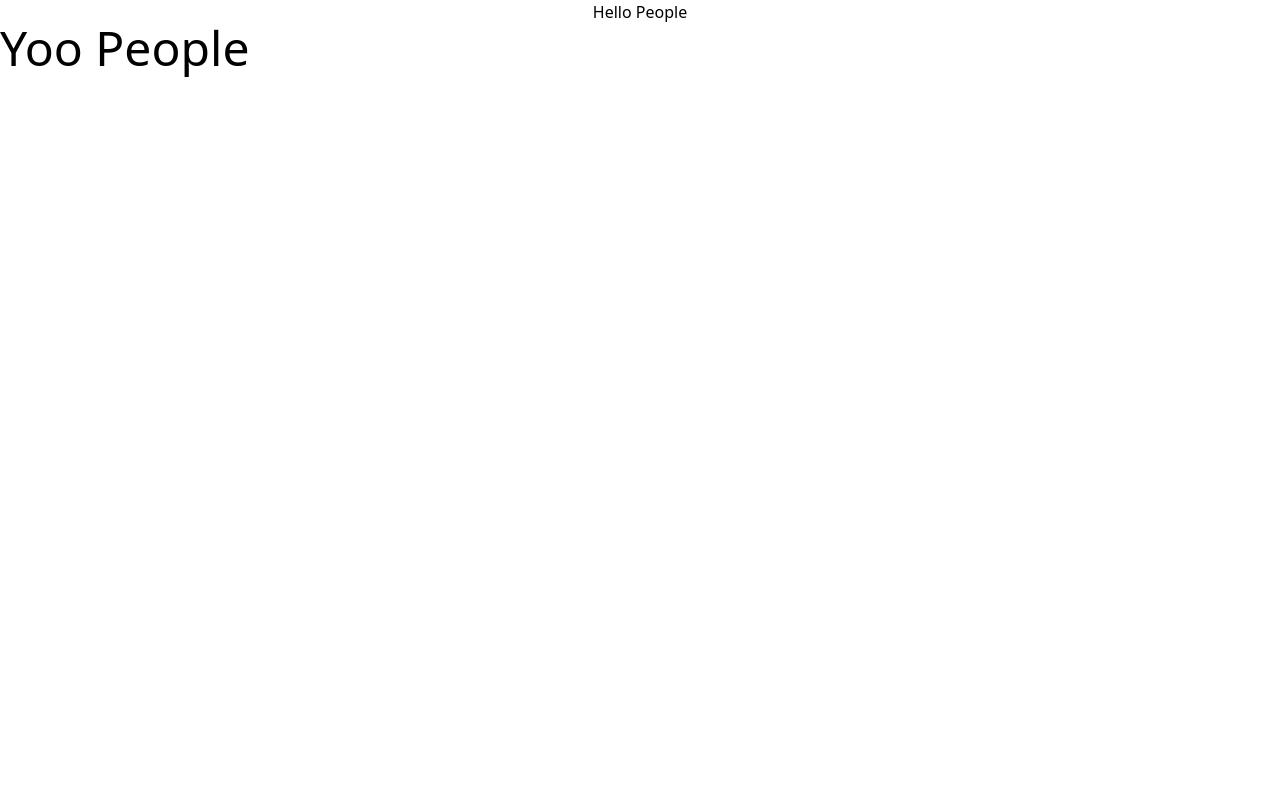
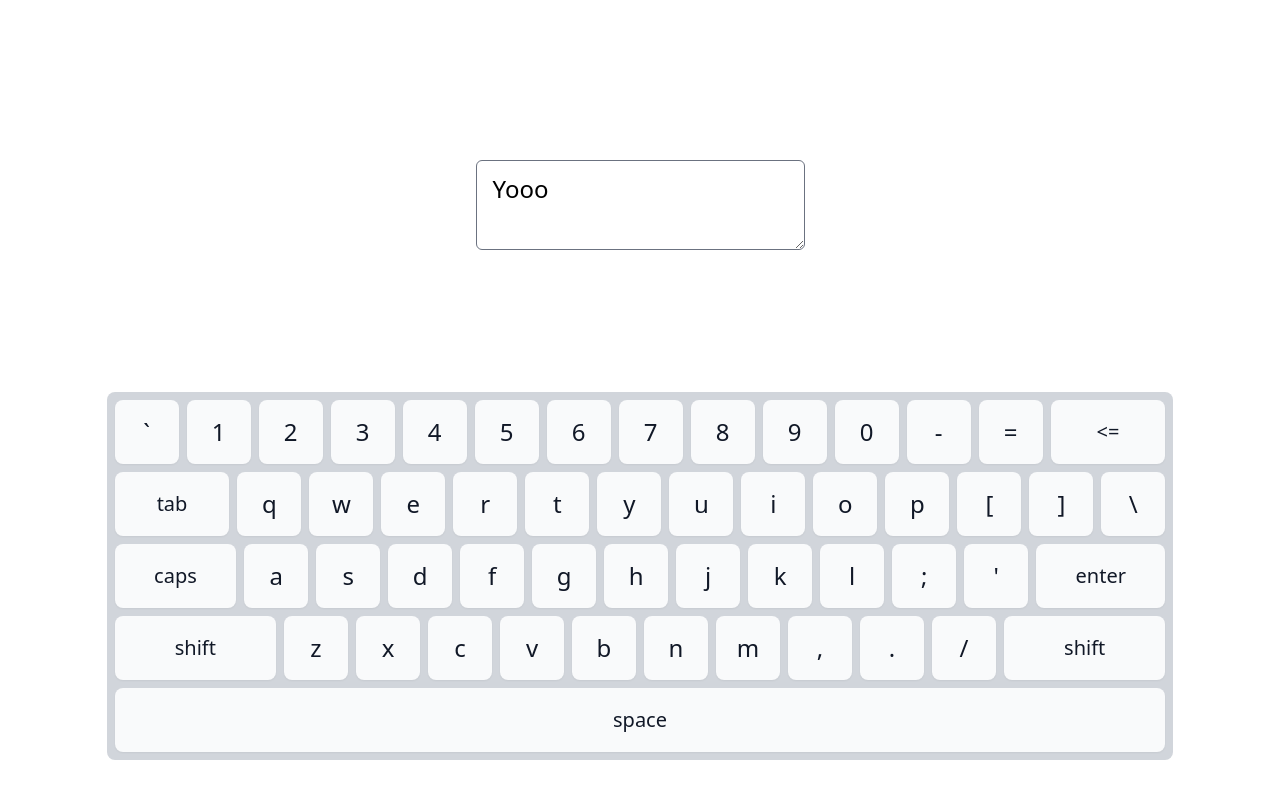
Before and after one commit to sadeeqdev/Virtual-keyboard, a Vue app: page / in a window 1280 px wide. Built offline with nearby package versions, Linux system fonts and the light colour scheme.

Commit message:
Finished keyboard

```diff
--- a/index.html
+++ b/index.html
@@ -4,7 +4,7 @@
     <meta charset="UTF-8" />
     <link rel="icon" type="image/svg+xml" href="/vite.svg" />
     <meta name="viewport" content="width=device-width, initial-scale=1.0" />
-    <title>Vite + Vue</title>
+    <title>Virtual Keyboard</title>
   </head>
   <body>
     <div id="app"></div>
--- a/src/App.vue
+++ b/src/App.vue
@@ -1,12 +1,31 @@
-<script setup>
-import HelloWorld from './components/HelloWorld.vue';
+<template>
+  <div class="flex justify-center mt-40">
+    <TextField  :textInput="input" />
+  </div>
+  <KeyPad @clicked="onClickChild"/>
+</template>
+
+<script>
+
+import KeyPad from './components/KeyPad.vue';
+import TextField from './components/TextField.vue';
+
+export default {
+  components: { TextField, KeyPad },
+  data(){
+    return {
+      input: 'Yooo'
+    }
+  },
+  methods: {
+    onClickChild(value) {
+      console.log("hello")
+    }
+  }
+
+}
 
 </script>
-
-<template>
-  <h1 class="text-center">Hello People</h1>
-  <HelloWorld />
-</template>
 
 <style scoped>
 
--- /dev/null
+++ b/src/components/Button.vue
@@ -0,0 +1,25 @@
+<template>
+    <div @click="textClick" class="h-6 w-5 md:w-8 md:h-8 lg:w-14 lg:h-14 xl:w-16 xl:h-16 shrink flex justify-center items-center rounded-md lg:rounded-lg shadow-sm bg-gray-50 hover:bg-gray-200 hover:cursor-pointer">
+        <div class="text-gray-900 text-sm lg:text-2xl">
+            {{value.lowercase}}
+        </div>
+    </div>
+</template>
+
+<script>
+export default {
+    props: {
+        value: Object
+    },
+    methods:{
+        textClick(){
+            this.$emit('input-text')
+        }
+    }
+
+}
+</script>
+
+<style>
+
+</style>
--- /dev/null
+++ b/src/components/GrowButton.vue
@@ -0,0 +1,20 @@
+<template>
+    <div class="grow md:h-8 lg:h-14 xl:h-16 flex justify-center items-center rounded lg:rounded-lg shadow-sm bg-gray-50 hover:bg-gray-200 hover:cursor-pointer">
+        <div class="text-gray-900 text-sm lg:text-xl">
+            {{value}}
+        </div>
+    </div>
+</template>
+
+<script>
+export default {
+    props: {
+        value: String
+    }
+
+}
+</script>
+
+<style>
+
+</style>
--- /dev/null
+++ b/src/components/KeyPad.vue
@@ -0,0 +1,111 @@
+<template>
+    <div class="absolute left-0 right-0 bottom-10 w-1/1 xl:w-5/6 2xl:w-7/12 mx-2 lg:mx-5 xl:mx-auto h-auto bg-gray-300 rounded-sm lg:rounded-lg px-1.5 lg:px-2 space-y-1 lg:space-y-2 py-1.5 lg:py-2">
+        <div class="flex space-x-1 lg:space-x-2 justify-center">
+            <div v-for="rows, index in firstrow" :key="index" class="flex">
+                <Button :value="rows"/>
+            </div>
+            <GrowButton value="<="/>
+        </div>
+        <div class="flex space-x-1 lg:space-x-2 justify-center">
+            <GrowButton value="tab" />
+            <div v-for="rows, index in secondrow" :key="index" class="flex">
+                <Button :value="rows" />
+            </div>
+        </div>
+        <div class="flex space-x-1 lg:space-x-2 justify-center">
+            <GrowButton value="caps" />
+            <div v-for="rows, index in thirdrow" :key="index" class="flex">
+                <Button :value="rows" />
+            </div>
+            <GrowButton value="enter" />
+        </div>
+        <div class="flex space-x-1 lg:space-x-2 justify-center">
+            <GrowButton value="shift" />
+            <div v-for="rows, index in fourthrow" :key="index" class="flex">
+                <Button :value="rows" />
+            </div>
+            <GrowButton value="shift" />
+        </div>
+        <div class="flex space-x-2 justify-center">
+            <GrowButton value="space" @input-text="onClickButton" @click="onClickButton" />
+        </div>
+    </div>
+</template>
+
+<script>
+import Button from './Button.vue';
+import GrowButton from './GrowButton.vue';
+export default {
+    components: { Button, GrowButton },
+    data(){
+        return{
+            firstrow: [
+                { lowercase: '`', uppercase: '~' },
+                { lowercase: '1', uppercase: '!' },
+                { lowercase: '2', uppercase: '@' },
+                { lowercase: '3', uppercase: '#' },
+                { lowercase: '4', uppercase: '$' },
+                { lowercase: '5', uppercase: '%' },
+                { lowercase: '6', uppercase: '^' },
+                { lowercase: '7', uppercase: '&' },
+                { lowercase: '8', uppercase: '*' },
+                { lowercase: '9', uppercase: '(' },
+                { lowercase: '0', uppercase: ')' },
+                { lowercase: '-', uppercase: '_' },
+                { lowercase: '=', uppercase: '+' },
+
+            ],
+            secondrow: [
+                { lowercase: 'q', uppercase: 'Q' },
+                { lowercase: 'w', uppercase: 'W' },
+                { lowercase: 'e', uppercase: 'E' },
+                { lowercase: 'r', uppercase: 'R' },
+                { lowercase: 't', uppercase: 'T' },
+                { lowercase: 'y', uppercase: 'Y' },
+                { lowercase: 'u', uppercase: 'U' },
+                { lowercase: 'i', uppercase: 'I' },
+                { lowercase: 'o', uppercase: 'O' },
+                { lowercase: 'p', uppercase: 'P' },
+                { lowercase: '[', uppercase: '{' },
+                { lowercase: ']', uppercase: '}' },
+                { lowercase: "\\", uppercase: '|' }
+            ],
+            thirdrow: [
+                { lowercase: 'a', uppercase: 'A' },
+                { lowercase: 's', uppercase: 'S'},
+                { lowercase: 'd', uppercase: 'D'},
+                { lowercase: 'f', uppercase: 'F'},
+                { lowercase: 'g', uppercase: 'G'},
+                { lowercase: 'h', uppercase: 'H'},
+                { lowercase: 'j', uppercase: 'J'},
+                { lowercase: 'k', uppercase: 'K'},
+                { lowercase: 'l', uppercase: 'L'},
+                { lowercase: ';', uppercase: ':'},
+                { lowercase: '\'', uppercase: '"'},
+
+            ],
+            fourthrow: [
+                { lowercase: 'z', uppercase: 'Z' },
+                { lowercase: 'x', uppercase: 'X'},
+                { lowercase: 'c', uppercase: 'C'},
+                { lowercase: 'v', uppercase: 'V'},
+                { lowercase: 'b', uppercase: 'B'},
+                { lowercase: 'n', uppercase: 'N'},
+                { lowercase: 'm', uppercase: 'M'},
+                { lowercase: ',', uppercase: '<'},
+                { lowercase: '.', uppercase: '>'},
+                { lowercase: '/', uppercase: '?'},
+            ]
+        }
+    },
+    methods: {
+        onClickButton(event) {
+            this.$emit('clicked', 'someValue')
+        }
+    }
+}
+</script>
+
+<style>
+
+</style>
--- /dev/null
+++ b/src/components/TextField.vue
@@ -0,0 +1,28 @@
+<template>
+    <div>
+        <textarea type="text" placeholder="Type something"  class="border border-1 border-gray-500 rounded-md text-2xl py-3 px-4" v-model="value"></textarea>
+    </div>
+</template>
+
+<script>
+export default {
+    props: {
+        textInput: String
+    },
+    data(){
+        return{
+            value: this.textInput
+        }
+    },
+    watch: {
+        textInput: function (newVal) {
+            this.value = newVal
+        }
+    }
+
+}
+</script>
+
+<style>
+
+</style>
```
